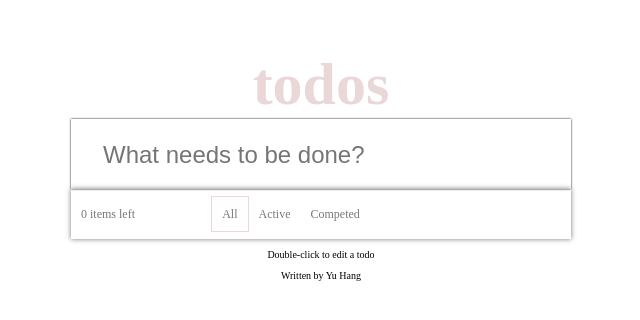
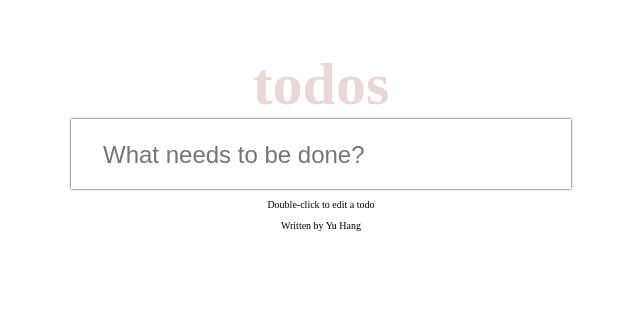
Before and after one commit to yhzhang99/exercise-todo, a Vue app: page /TodoItem/all in a window 1280 px wide. Shown: the top 320 px of the page, without its empty margins (319-959 px from the left). Built offline with nearby package versions, Linux system fonts and the light colour scheme; a small style sheet from the web is missing.

Commit message:
feat: 添加下方信息栏隐藏样式

```diff
--- a/src/components/TodoMain/coms/TodoInfo.vue
+++ b/src/components/TodoMain/coms/TodoInfo.vue
@@ -1,5 +1,5 @@
 <template>
-  <div id="info">
+  <div id="info" v-if="$store.state.todoData[0]">
     <div id="left">
       <slot></slot>
       items left
```
